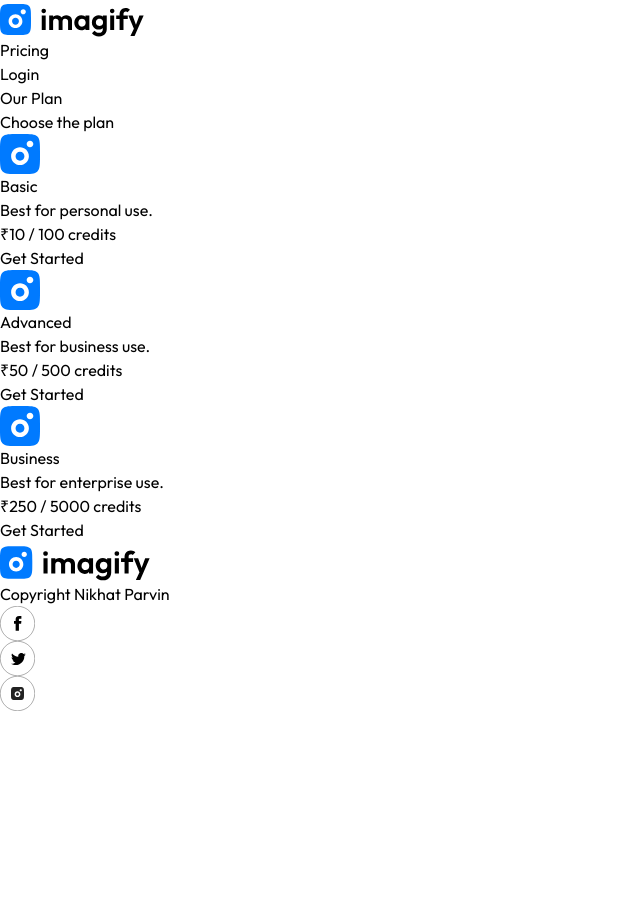
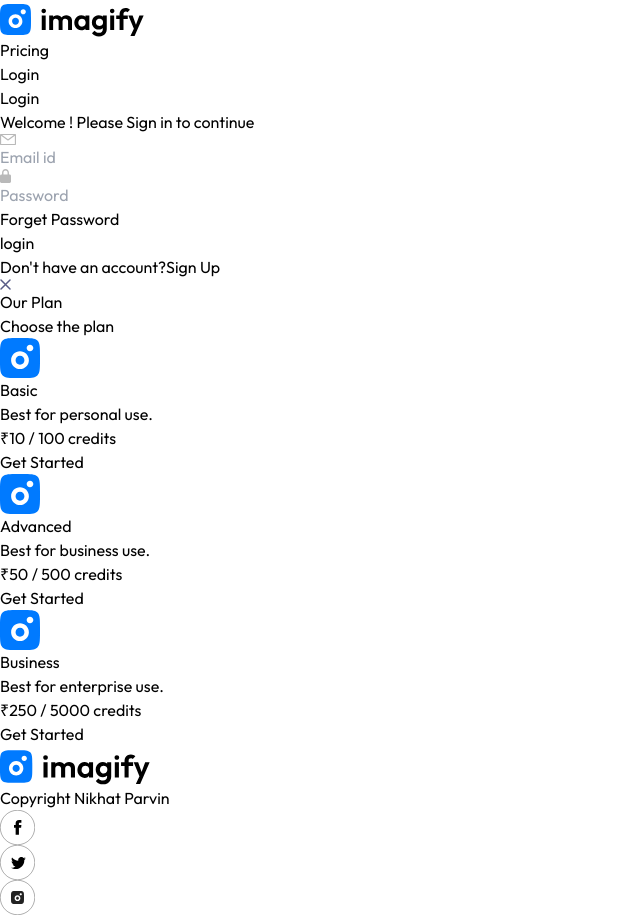
Before and after one commit to 01Nikhat/Artify, a React (Vite) app in the folder clients/: page /buy in a window 1280 px wide. Both pictures are taken after a click on the button "Login". Shown: the whole page, without its empty margins (0-640 px from the left). Before the commit the page ends 800 px from the top, so only its background shows below. Built offline with nearby package versions, Linux system fonts and the light colour scheme.

Commit message:
sixth commit

```diff
--- a/clients/package.json
+++ b/clients/package.json
@@ -10,6 +10,7 @@
     "preview": "vite preview"
   },
   "dependencies": {
+    "motion": "^11.14.3",
     "react": "^18.3.1",
     "react-dom": "^18.3.1",
     "react-router-dom": "^7.0.2"
--- a/clients/src/App.jsx
+++ b/clients/src/App.jsx
@@ -1,15 +1,19 @@
-import React from 'react'
+import React, { useContext } from 'react'
 import Home from './pages/home'
 import BuyCredit from './pages/BuyCredit'
 import Result from './pages/Result'
 import {Routes,Route} from "react-router-dom";
 import Navbar from './components/Navbar';
 import Footer from './components/Footer';
+import Login from './components/Login';
+import { AppContext } from './context/AppContext';
 
 const App = () => {
+  const {showLogin} = useContext(AppContext);
   return (
     <div className='px-4 sm:px-10 md:px-14m lg:px-28 min-h-screen bg-gradient-to-b from-teal-50 to-orange-50'>
      <Navbar />
+     {showLogin && <Login />}
       <Routes>
         <Route path='/' element={<Home />} />
         <Route path='/result' element={<Result />} />
--- a/clients/src/components/Header.jsx
+++ b/clients/src/components/Header.jsx
@@ -1,5 +1,6 @@
 import React from 'react'
-import { assets } from '../assets/assets'
+import { assets } from '../assets/assets';
+
 
 const Header = () => {
   return (
--- /dev/null
+++ b/clients/src/components/Login.jsx
@@ -0,0 +1,54 @@
+import React, { useContext, useEffect, useState } from 'react'
+import { assets } from '../assets/assets'
+import { AppContext } from '../context/AppContext';
+
+const Login = () => {
+  const [state,setState] = useState('Login');
+  const {setShowLogin} = useContext(AppContext);
+
+useEffect(()=>{
+  document.body.style.overflow = 'hidden';
+  return()=>{
+    document.body.style.overflow = 'unset';
+  }
+},[]);
+
+  return (
+    <div className='absolute top-0 left-0 right-0 bottom-0 z-10 backdrop-blur-sm bg-black/30 flex justify-center items-center'>
+      <form className='relative bg-white p-10 rounded-xl text-slate-500'>
+        <h1 className='text-center text-2xl text-neutral-700 font-medium'>{state}</h1>
+
+        <p className='text-sm'>Welcome ! Please Sign in to continue</p>
+
+        {
+        state !== 'Login' && <div className='border px-6 py-2 flex items-center gap-2 rounded-full mt-5'>
+          <img src={assets.profile_icon} alt="" className='h-5 w-5'/>
+          <input className='outline-none text-sm flex-grow' type="text" placeholder='Full Name' required />
+        </div>
+        }
+
+        <div className='border px-6 py-2 flex items-center gap-2 rounded-full mt-4'>
+          <img src={assets.email_icon} alt="" className='h-5 w-5'/>
+          <input className='outline-none text-sm flex-grow' type="email" placeholder='Email id' required />
+        </div>
+
+        <div className='border px-6 py-2 flex items-center gap-2 rounded-full mt-4'>
+          <img src={assets.lock_icon} alt="" className='h-5 w-5'/>
+          <input className='outline-none text-sm flex-grow' type="password" placeholder='Password' required />
+        </div>
+
+        <p className='text-sm text-blue-700 my-4 cursor-pointer'>Forget Password</p>
+        <button className='bg-blue-600 w-full text-white py-2 rounded-full' >{state === 'Login' ? 'login' :'create account'}</button>
+
+       { state === 'Login' ? <p className='mt-5 text-center'>Don't have an account?<span className='text-blue-600 cursor-pointer' onClick={()=>setState('Sign Up')}>Sign Up</span></p>
+      :
+        <p className='mt-5 text-center'>Already have an account?<span className='text-blue-600 cursor-pointer'onClick={()=>setState('Login')}>Login </span></p>
+        }
+
+        <img onClick={()=>setShowLogin(false)} src={assets.cross_icon} alt="" className='absolute top-5 right-5 cursor-pointer' />
+      </form>
+    </div>
+  )
+}
+
+export default Login
--- a/clients/src/components/Navbar.jsx
+++ b/clients/src/components/Navbar.jsx
@@ -7,7 +7,7 @@
 
 //const [user,setUser] = useState(null);
 const navigate = useNavigate();
-const {user} = useContext(AppContext)
+const {user,setShowLogin} = useContext(AppContext)
   return (
     <div className='flex items-center justify-between py-4'>
       <Link to="/"><img src={assets.logo} alt="" className='w-28 sm:w-32 lg:w-40'/></Link>
@@ -32,7 +32,7 @@
         :
         <div className='flex items-center gap-2 sm:gap-5'>
           <p onClick= {()=>navigate('/buy')} className='cursor-pointer'>Pricing</p>
-          <button className='bg-zinc-800 text-white px-7 py-2 sm:px-10 text-sm rounded-full'>Login</button>
+          <button className='bg-zinc-800 text-white px-7 py-2 sm:px-10 text-sm rounded-full' onClick={()=>setShowLogin(true)}>Login</button>
         </div>
  }
 
--- a/clients/src/context/AppContext.jsx
+++ b/clients/src/context/AppContext.jsx
@@ -3,9 +3,11 @@
 export const AppContext = createContext();
 const AppContextProvider = (props) =>{
   const [user,setUser] = useState(null);
+  const [showLogin,setShowLogin] = useState(false);
+
 
   const value = {
-    user,setUser
+    user,setUser,showLogin,setShowLogin
   }
   return(
     <AppContext.Provider value={value} >
```
Also changed, not shown: 1 other file (tests, documents, lock files or other folders).
